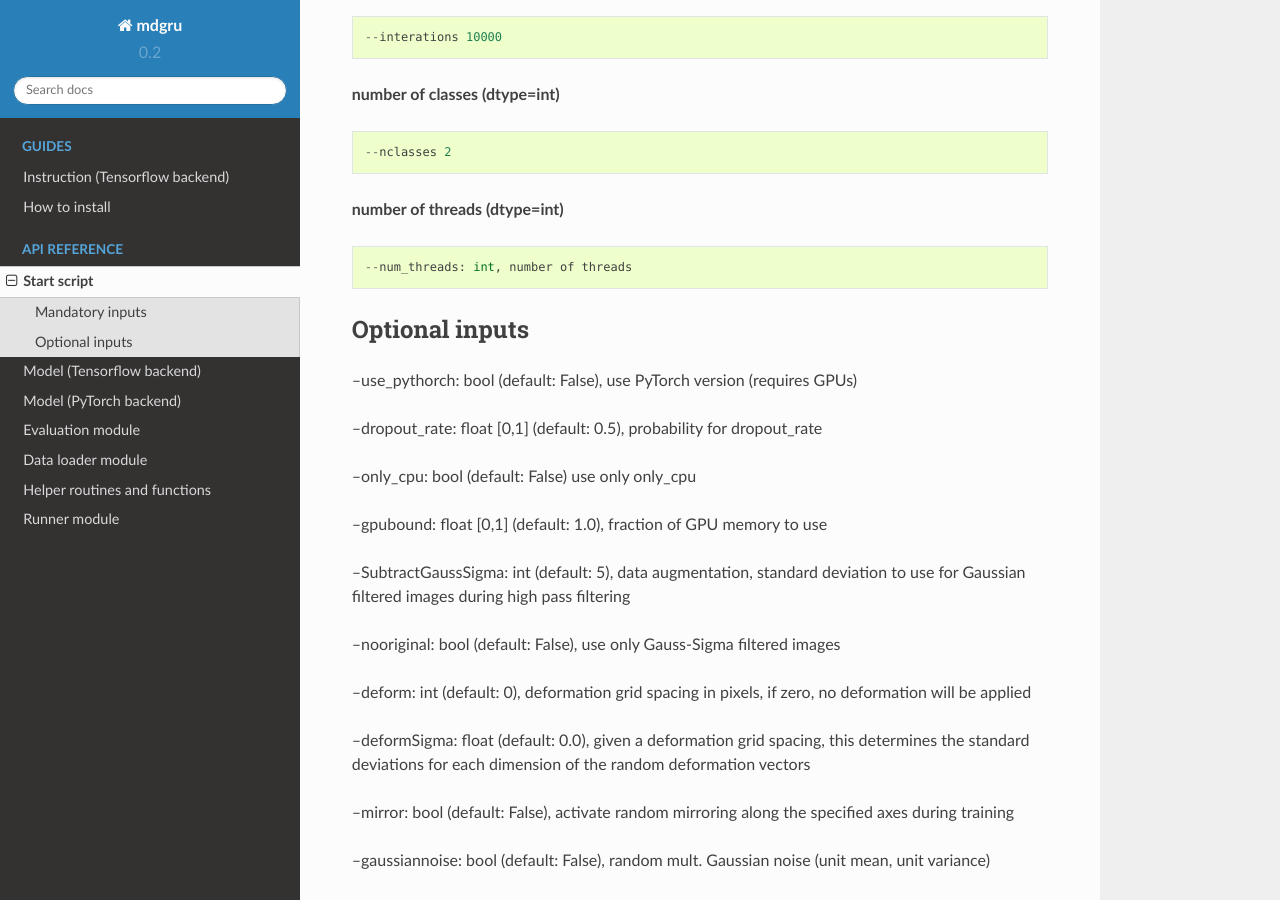
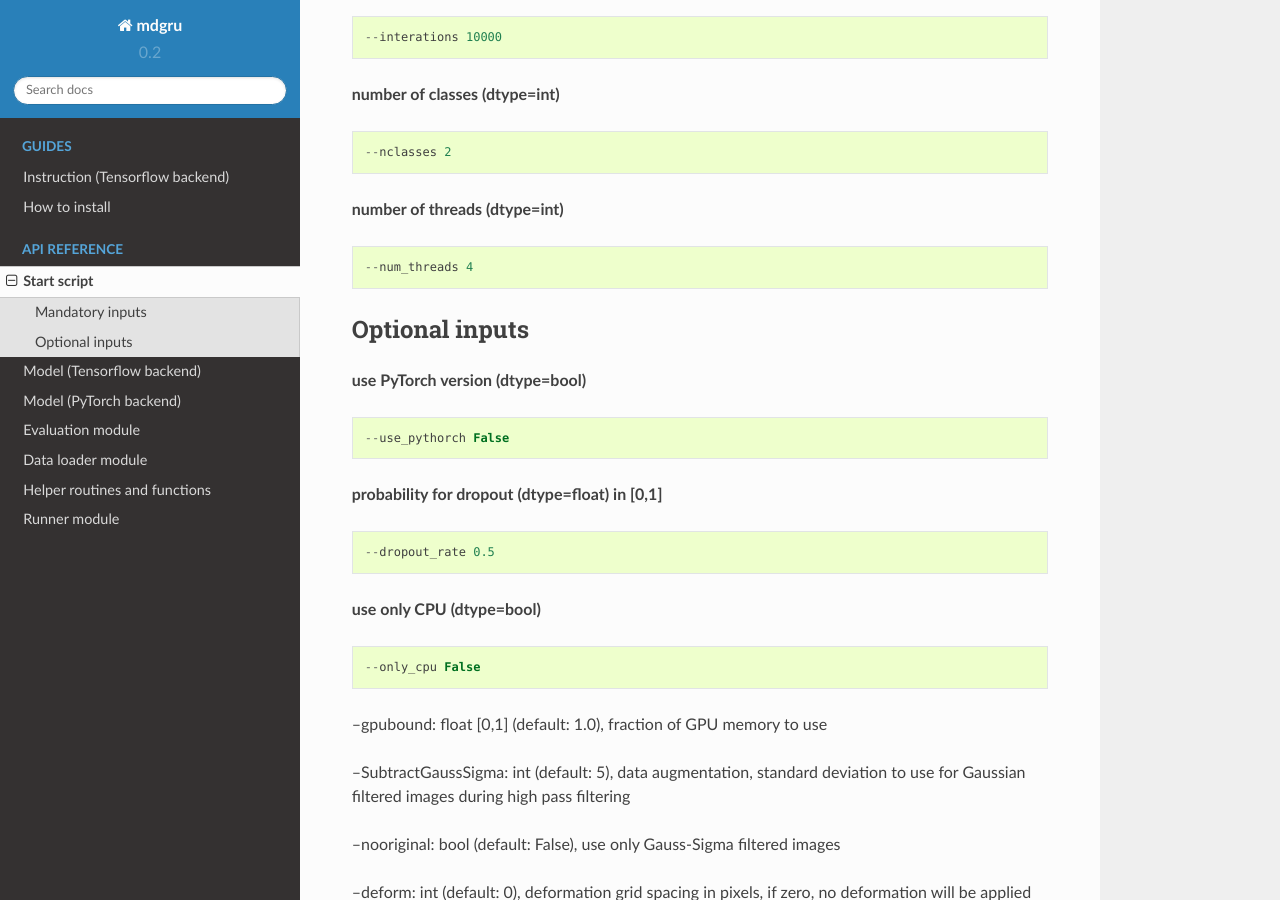
Before and after one commit to zubata88/mdgru, a Sphinx documentation site: the page built from docs/RUN_mdgru.rst, in a window 1280 px wide and 900 px high, scrolled down 1424 px. Built offline with Sphinx 7.4.7 and the Read the Docs theme 2.0.0, drawn with Linux system fonts in a browser that asks for light colours.

Commit message:
Update RUN_mdgru.rst

```diff
--- a/docs/RUN_mdgru.rst
+++ b/docs/RUN_mdgru.rst
@@ -68,16 +68,26 @@ Mandatory inputs
 **number of threads (dtype=int)**
 ::
 
-    --num_threads: int, number of threads
+    --num_threads 4
 
 Optional inputs
 ---------------
 
---use_pythorch: bool (default: False), use PyTorch version (requires GPUs)
+**use PyTorch version (dtype=bool)**
+::
 
---dropout_rate: float [0,1] (default: 0.5), probability for dropout_rate
+    --use_pythorch False
 
---only_cpu: bool (default: False) use only only_cpu
+**probability for dropout (dtype=float) in [0,1]**
+::
+
+    --dropout_rate 0.5
+
+**use only CPU (dtype=bool)**
+
+::
+
+    --only_cpu False
 
 --gpubound: float [0,1] (default: 1.0), fraction of GPU memory to use
 
```
